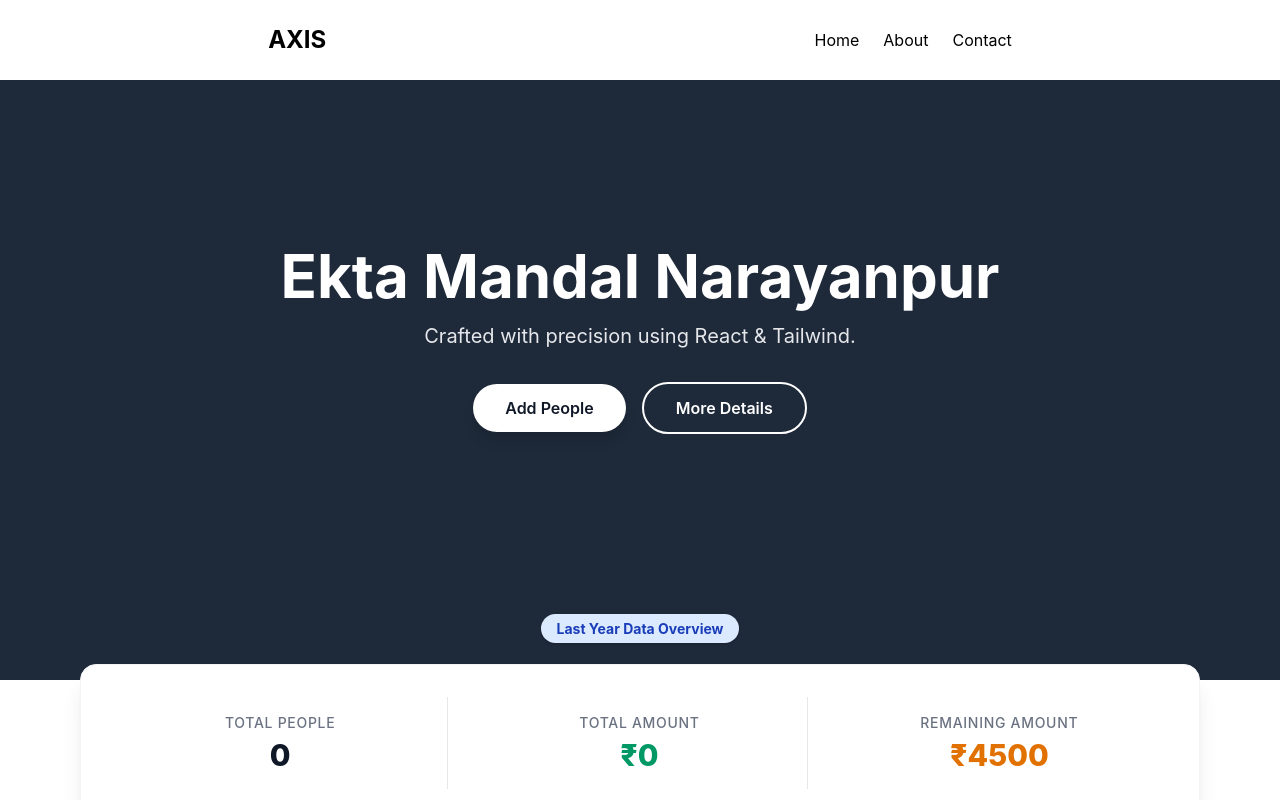
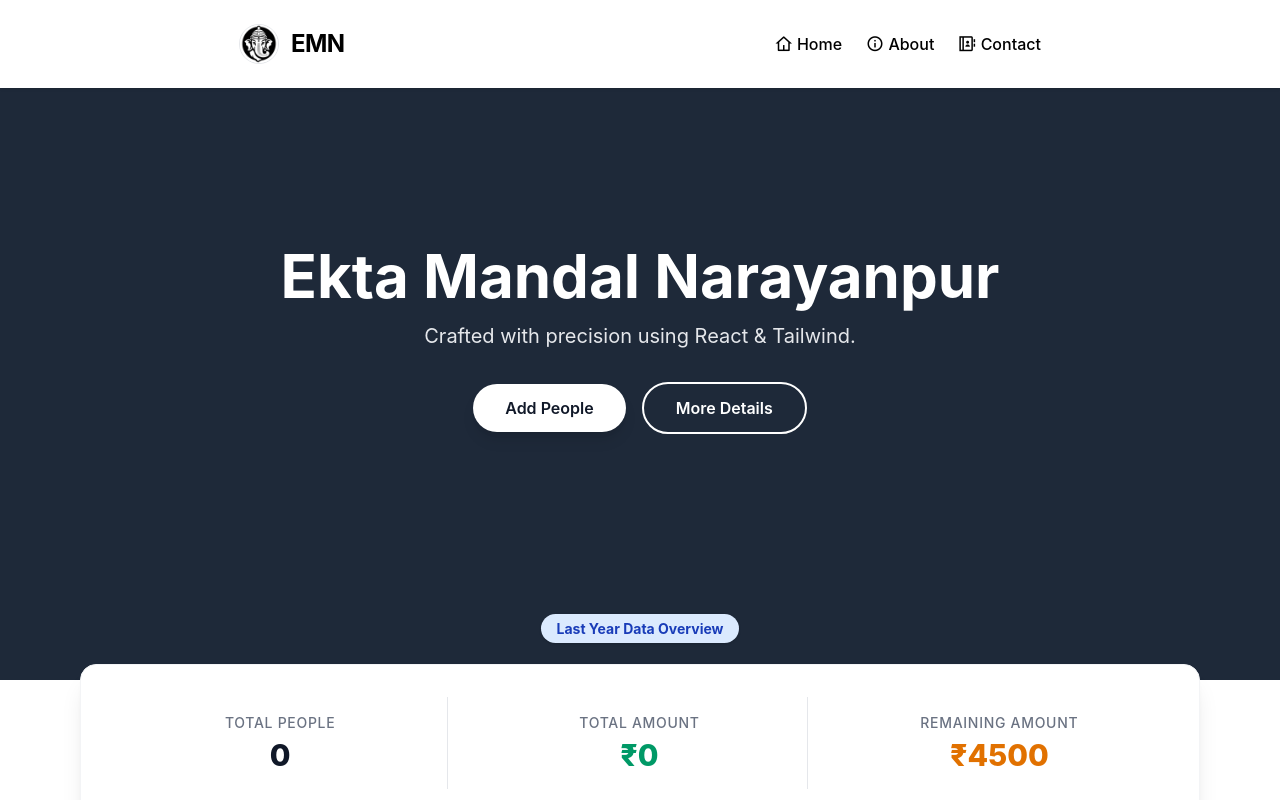
Before and after one commit to SachinKatkar22/Major_Project_All, a React app: page / in a window 1280 px wide. Shown: the top 800 px of the page. Built offline with nearby package versions, Linux system fonts and the light colour scheme; no server answers; the HTML template or start-up script is replaced by a standard one.

Commit message:
add icon in header

```diff
--- a/package.json
+++ b/package.json
@@ -16,6 +16,7 @@
     "react": "^19.2.8",
     "react-dom": "^19.2.8",
     "react-router-dom": "^7.18.2",
+    "remixicon": "^4.9.1",
     "tailwindcss": "^4.3.3"
   },
   "devDependencies": {
--- a/src/components/Header.jsx
+++ b/src/components/Header.jsx
@@ -1,18 +1,32 @@
 import React from 'react'
 import { Link } from 'react-router-dom';
+import logoImage from '../assets/images.jpeg';
+import headerImage from '../assets/header_img.jpg';
 const Header = () => {
   return (
     <div>
-      <nav className="fixed w-full z-50 p-6 flex justify-around items-center text-black bg-white">
-    <div className="text-2xl font-bold">AXIS</div>
-    <div className="space-x-6">
-      <Link to='/'>Home</Link>
-      <Link to='/about'>About</Link>
-      <Link to='/contact'>Contact</Link>
-    </div>
-  </nav>
+      <nav className="fixed w-full z-50 p-6 flex justify-around items-center text-black bg-white shadow-sm">
+
+        <div className="flex items-center space-x-3">
+          {/* Replace the src with your uploaded logo link or local asset */}
+          <img
+            src={logoImage}
+            alt="Logo"
+            className="w-10 h-10 object-cover rounded-full border border-gray-200"
+          />
+          <div className="text-2xl font-bold tracking-tight">EMN</div>
+        </div>
+        <div className="space-x-6 font-medium">
+          <Link to='/' className="hover:text-green-600 transition">
+          <i className="ri-home-4-line text-lg"></i> Home</Link>
+          <Link to='/about' className="hover:text-green-600 transition">
+          <i className="ri-information-line text-lg"></i> About</Link>
+          <Link to='/contact' className="hover:text-green-600 transition">
+          <i className="ri-contacts-book-line text-lg"></i> Contact</Link>
+        </div>
+      </nav>
     </div>
   );
 }
 
-export default Header
+export default Header;
--- a/src/main.jsx
+++ b/src/main.jsx
@@ -4,6 +4,7 @@ import './index.css'
 import App from './App.jsx'
 import {BrowserRouter} from 'react-router-dom'
 import Alldata from './components/Alldata.jsx'
+import 'remixicon/fonts/remixicon.css';
 
 createRoot(document.getElementById('root')).render(
 
```
Also changed, not shown: src/assets/images.jpeg (added), 1 other file (tests, documents, lock files or other folders).
